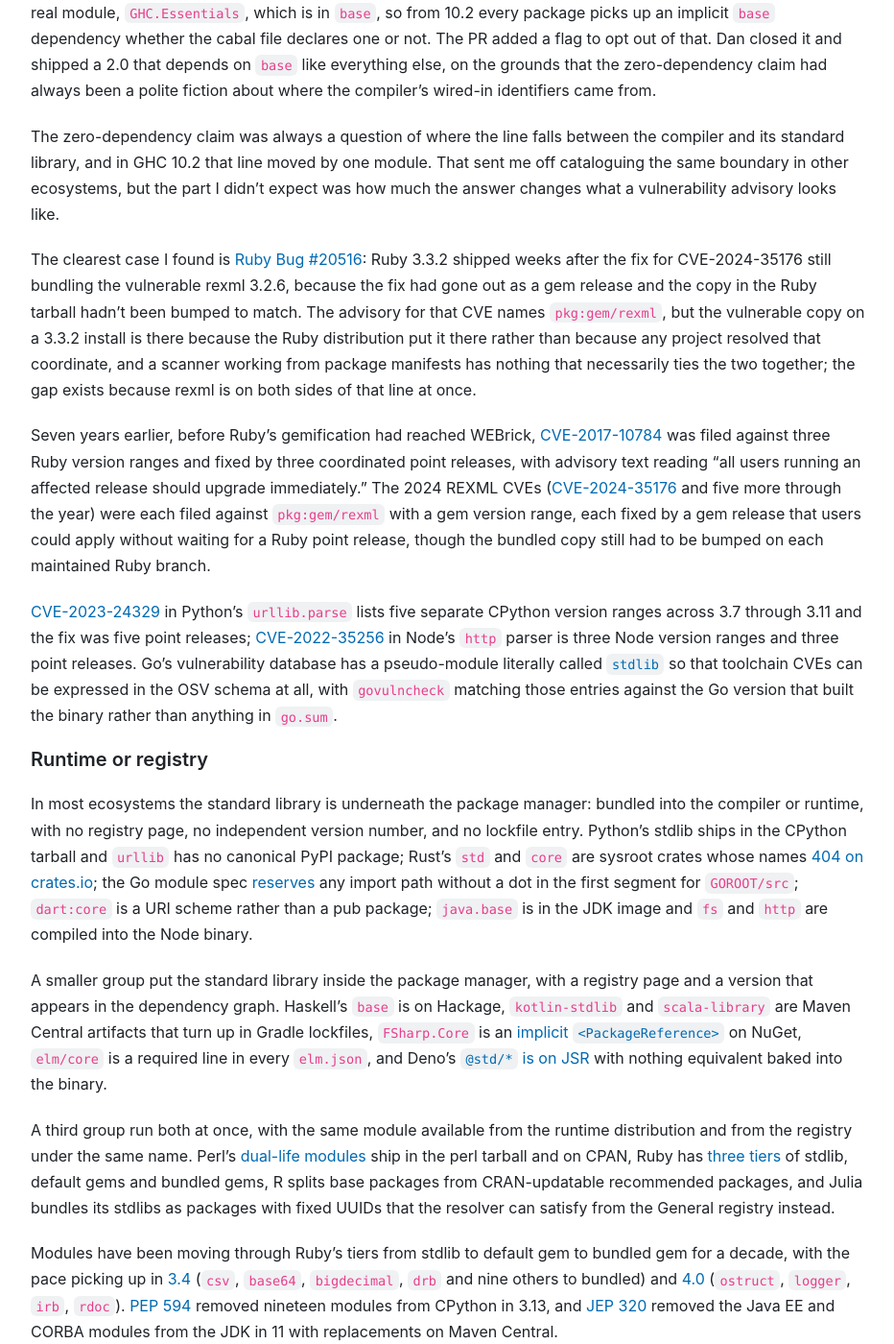
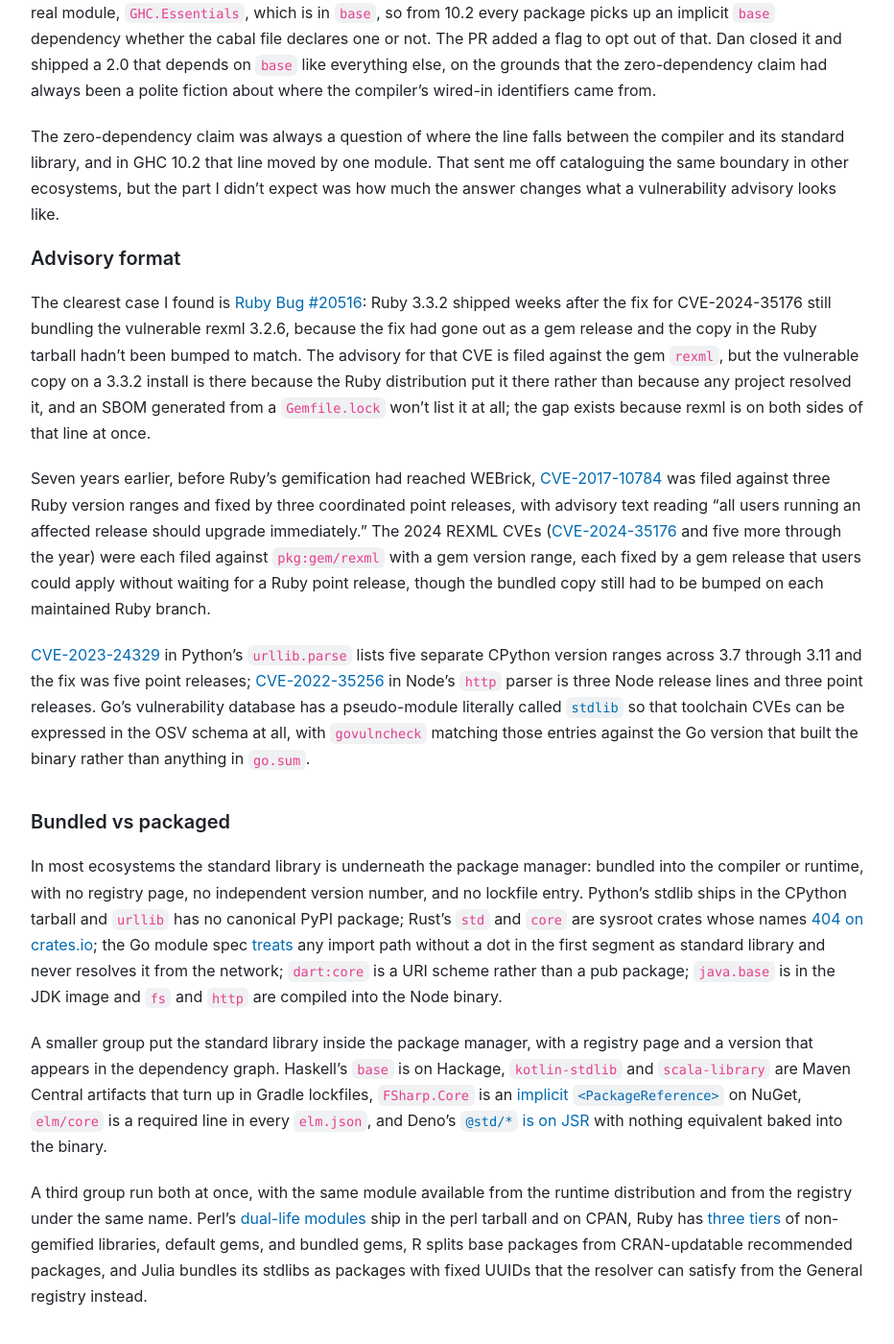
Before and after one commit to andrew/nesbitt.io, a Jekyll site: the page built from _posts/2026-06-29-unbundling-the-standard-library.md, in a window 1280 px wide and 1400 px high, scrolled down 374 px. Shown: the whole window at 96% size, without its empty margins (173-1105 px from the left). Built offline with Jekyll 4.4.1, drawn with Linux system fonts in a browser that asks for light colours; comment, search, counter and statistics services are not loaded; some of the changed text lies outside the part shown.

Commit message:
Update "Unbundling the standard library"

```diff
--- a/_data/stats.json
+++ b/_data/stats.json
@@ -1,5 +1,5 @@
 {
-  "generated_at": "2026-06-29T09:16:09Z",
+  "generated_at": "2026-06-29T09:29:04Z",
   "total_posts": 171,
   "total_words": 238746,
   "reading_minutes": 1194,
--- a/_posts/2026-06-29-unbundling-the-standard-library.md
+++ b/_posts/2026-06-29-unbundling-the-standard-library.md
@@ -13,19 +13,23 @@
 
 The zero-dependency claim was always a question of where the line falls between the compiler and its standard library, and in GHC 10.2 that line moved by one module. That sent me off cataloguing the same boundary in other ecosystems, but the part I didn't expect was how much the answer changes what a vulnerability advisory looks like.
 
-The clearest case I found is [Ruby Bug #20516](https://bugs.ruby-lang.org/issues/20516): Ruby 3.3.2 shipped weeks after the fix for CVE-2024-35176 still bundling the vulnerable rexml 3.2.6, because the fix had gone out as a gem release and the copy in the Ruby tarball hadn't been bumped to match. The advisory for that CVE names `pkg:gem/rexml`, but the vulnerable copy on a 3.3.2 install is there because the Ruby distribution put it there rather than because any project resolved that coordinate, and a scanner working from package manifests has nothing that necessarily ties the two together; the gap exists because rexml is on both sides of that line at once.
+### Advisory format
+
+The clearest case I found is [Ruby Bug #20516](https://bugs.ruby-lang.org/issues/20516): Ruby 3.3.2 shipped weeks after the fix for CVE-2024-35176 still bundling the vulnerable rexml 3.2.6, because the fix had gone out as a gem release and the copy in the Ruby tarball hadn't been bumped to match. The advisory for that CVE is filed against the gem `rexml`, but the vulnerable copy on a 3.3.2 install is there because the Ruby distribution put it there rather than because any project resolved it, and an SBOM generated from a `Gemfile.lock` won't list it at all; the gap exists because rexml is on both sides of that line at once.
 
 Seven years earlier, before Ruby's gemification had reached WEBrick, [CVE-2017-10784](https://www.ruby-lang.org/en/news/2017/09/14/webrick-basic-auth-escape-sequence-injection-cve-2017-10784/) was filed against three Ruby version ranges and fixed by three coordinated point releases, with advisory text reading "all users running an affected release should upgrade immediately." The 2024 REXML CVEs ([CVE-2024-35176](https://github.com/advisories/GHSA-vg3r-rm7w-2xgh) and five more through the year) were each filed against `pkg:gem/rexml` with a gem version range, each fixed by a gem release that users could apply without waiting for a Ruby point release, though the bundled copy still had to be bumped on each maintained Ruby branch.
 
-[CVE-2023-24329](https://nvd.nist.gov/vuln/detail/CVE-2023-24329) in Python's `urllib.parse` lists five separate CPython version ranges across 3.7 through 3.11 and the fix was five point releases; [CVE-2022-35256](https://nvd.nist.gov/vuln/detail/CVE-2022-35256) in Node's `http` parser is three Node version ranges and three point releases. Go's vulnerability database has a pseudo-module literally called [`stdlib`](https://pkg.go.dev/vuln/GO-2023-1571) so that toolchain CVEs can be expressed in the OSV schema at all, with `govulncheck` matching those entries against the Go version that built the binary rather than anything in `go.sum`.
+[CVE-2023-24329](https://nvd.nist.gov/vuln/detail/CVE-2023-24329) in Python's `urllib.parse` lists five separate CPython version ranges across 3.7 through 3.11 and the fix was five point releases; [CVE-2022-35256](https://nvd.nist.gov/vuln/detail/CVE-2022-35256) in Node's `http` parser is three Node release lines and three point releases. Go's vulnerability database has a pseudo-module literally called [`stdlib`](https://pkg.go.dev/vuln/GO-2023-1571) so that toolchain CVEs can be expressed in the OSV schema at all, with `govulncheck` matching those entries against the Go version that built the binary rather than anything in `go.sum`.
 
-### Runtime or registry
+### Bundled vs packaged
 
-In most ecosystems the standard library is underneath the package manager: bundled into the compiler or runtime, with no registry page, no independent version number, and no lockfile entry. Python's stdlib ships in the CPython tarball and `urllib` has no canonical PyPI package; Rust's `std` and `core` are sysroot crates whose names [404 on crates.io](https://crates.io/api/v1/crates/std); the Go module spec [reserves](https://go.dev/ref/mod) any import path without a dot in the first segment for `GOROOT/src`; `dart:core` is a URI scheme rather than a pub package; `java.base` is in the JDK image and `fs` and `http` are compiled into the Node binary.
+In most ecosystems the standard library is underneath the package manager: bundled into the compiler or runtime, with no registry page, no independent version number, and no lockfile entry. Python's stdlib ships in the CPython tarball and `urllib` has no canonical PyPI package; Rust's `std` and `core` are sysroot crates whose names [404 on crates.io](https://crates.io/api/v1/crates/std); the Go module spec [treats](https://go.dev/ref/mod#module-path) any import path without a dot in the first segment as standard library and never resolves it from the network; `dart:core` is a URI scheme rather than a pub package; `java.base` is in the JDK image and `fs` and `http` are compiled into the Node binary.
 
 A smaller group put the standard library inside the package manager, with a registry page and a version that appears in the dependency graph. Haskell's `base` is on Hackage, `kotlin-stdlib` and `scala-library` are Maven Central artifacts that turn up in Gradle lockfiles, `FSharp.Core` is an [implicit `<PackageReference>`](https://fsharp.github.io/fsharp-compiler-docs/fsharp-core-notes.html) on NuGet, `elm/core` is a required line in every `elm.json`, and Deno's [`@std/*` is on JSR](https://deno.com/blog/std-on-jsr) with nothing equivalent baked into the binary.
 
-A third group run both at once, with the same module available from the runtime distribution and from the registry under the same name. Perl's [dual-life modules](https://perldoc.perl.org/perlsource#cpan%2F) ship in the perl tarball and on CPAN, Ruby has [three tiers](https://stdgems.org/) of stdlib, default gems and bundled gems, R splits base packages from CRAN-updatable recommended packages, and Julia bundles its stdlibs as packages with fixed UUIDs that the resolver can satisfy from the General registry instead.
+A third group run both at once, with the same module available from the runtime distribution and from the registry under the same name. Perl's [dual-life modules](https://perldoc.perl.org/perlsource#cpan%2F) ship in the perl tarball and on CPAN, Ruby has [three tiers](https://stdgems.org/) of non-gemified libraries, default gems, and bundled gems, R splits base packages from CRAN-updatable recommended packages, and Julia bundles its stdlibs as packages with fixed UUIDs that the resolver can satisfy from the General registry instead.
+
+### Migrations
 
 Modules have been moving through Ruby's tiers from stdlib to default gem to bundled gem for a decade, with the pace picking up in [3.4](https://www.ruby-lang.org/en/news/2024/12/25/ruby-3-4-0-released/) (`csv`, `base64`, `bigdecimal`, `drb` and nine others to bundled) and [4.0](https://www.ruby-lang.org/en/news/2025/12/25/ruby-4-0-0-released/) (`ostruct`, `logger`, `irb`, `rdoc`). [PEP 594](https://peps.python.org/pep-0594/) removed nineteen modules from CPython in 3.13, and [JEP 320](https://openjdk.org/jeps/320) removed the Java EE and CORBA modules from the JDK in 11 with replacements on Maven Central.
 
@@ -53,4 +57,4 @@
 
 Perl has been dual-shipping long enough to have tooling for it: [`Module::CoreList`](https://perldoc.perl.org/Module::CoreList) records which version of every dual-life module shipped in every perl release back to 5.000, the `%upstream` hash records whether `blead` or CPAN holds the canonical copy of each, and the `corelist` command queries both from the shell. That's a machine-readable record of which version shipped with a given perl and where fixes land first; which copy actually loads is still a runtime introspection question, but the release-to-bundled-version mapping is the part other ecosystems leave implicit. Ruby has [stdgems.org](https://stdgems.org/), which publishes the equivalent mapping as JSON, though it's a third-party project rather than part of the toolchain, and for Python, Java, Julia and Dart I can't find anything comparable.
 
-The record that would make the transitional state safe for a scanner has roughly the same fields everywhere: for each runtime release and each module, the bundled version, the registry coordinate it corresponds to, which side is canonical upstream, whether the registry copy can replace the bundled one in place, and which the loader picks when both are installed. `Module::CoreList` and stdgems.org each cover roughly the first three; nothing I've found covers all five, and the identity layer underneath has the same gap, since purl has no syntax for "rexml as bundled in ruby 3.3.2" as distinct from `pkg:gem/rexml@3.2.6`, which is what the Go `stdlib` pseudo-module works around for one ecosystem. The migration is happening across a dozen ecosystems and the bookkeeping exists, partially, in two of them.
+The record that would make the transitional state safe for a scanner has roughly the same fields everywhere: for each runtime release and each module, the bundled version, the registry coordinate it corresponds to, which side is canonical upstream, whether the registry copy can replace the bundled one in place, and which copy the toolchain resolves to when both are installed. `Module::CoreList` and stdgems.org each cover roughly the first three; nothing I've found covers all five, and the identity layer underneath has the same gap, since purl has no syntax for "rexml as bundled in ruby 3.3.2" as distinct from `pkg:gem/rexml@3.2.6`, which is what the Go `stdlib` pseudo-module works around for one ecosystem. The migration is happening across a dozen ecosystems and the bookkeeping exists, partially, in two of them.
```
Also changed, not shown: other parts of _posts/2026-06-29-unbundling-the-standard-library.md (+2 -2 lines).
